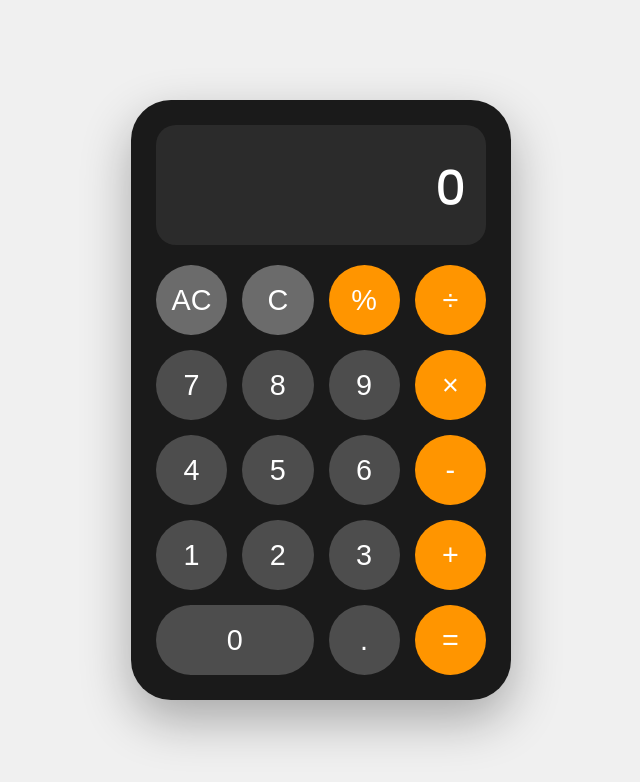
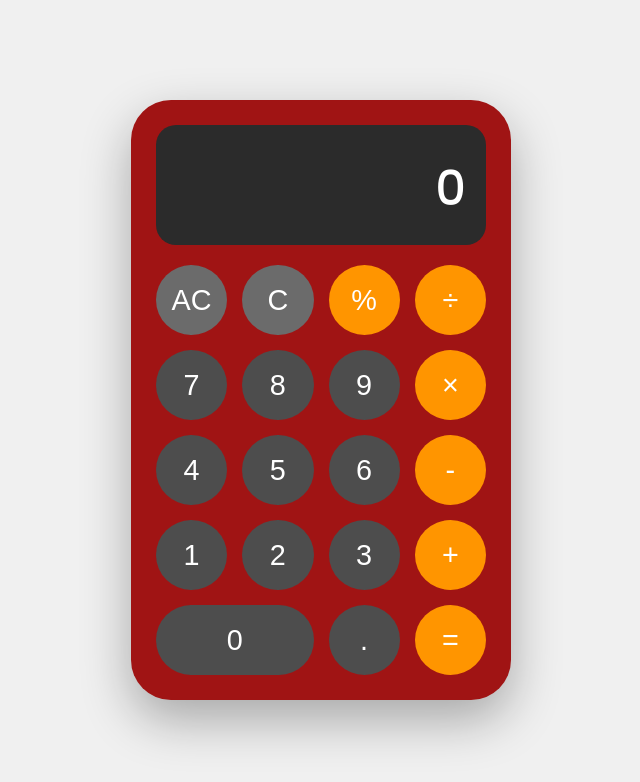
Before and after one commit to Invigio/Lab1, a website: page index.html in a window 1280 px wide. Shown: the whole page, without its empty margins (319-959 px from the left). Drawn offline with nearby package versions, Linux system fonts and the light colour scheme; files that its build step writes are made by us from their sources.

Commit message:
Rozwiązanie konfliktu po git pula

```diff
--- a/style.scss
+++ b/style.scss
@@ -1,5 +1,5 @@
 :root {
-    --bg-color: #1a1a1a;
+    --bg-color: #a01414;
     --display-bg: #2b2b2b;
     --key-bg: #4d4d4d;
     --key-special-bg: #6b6b6b;
```
